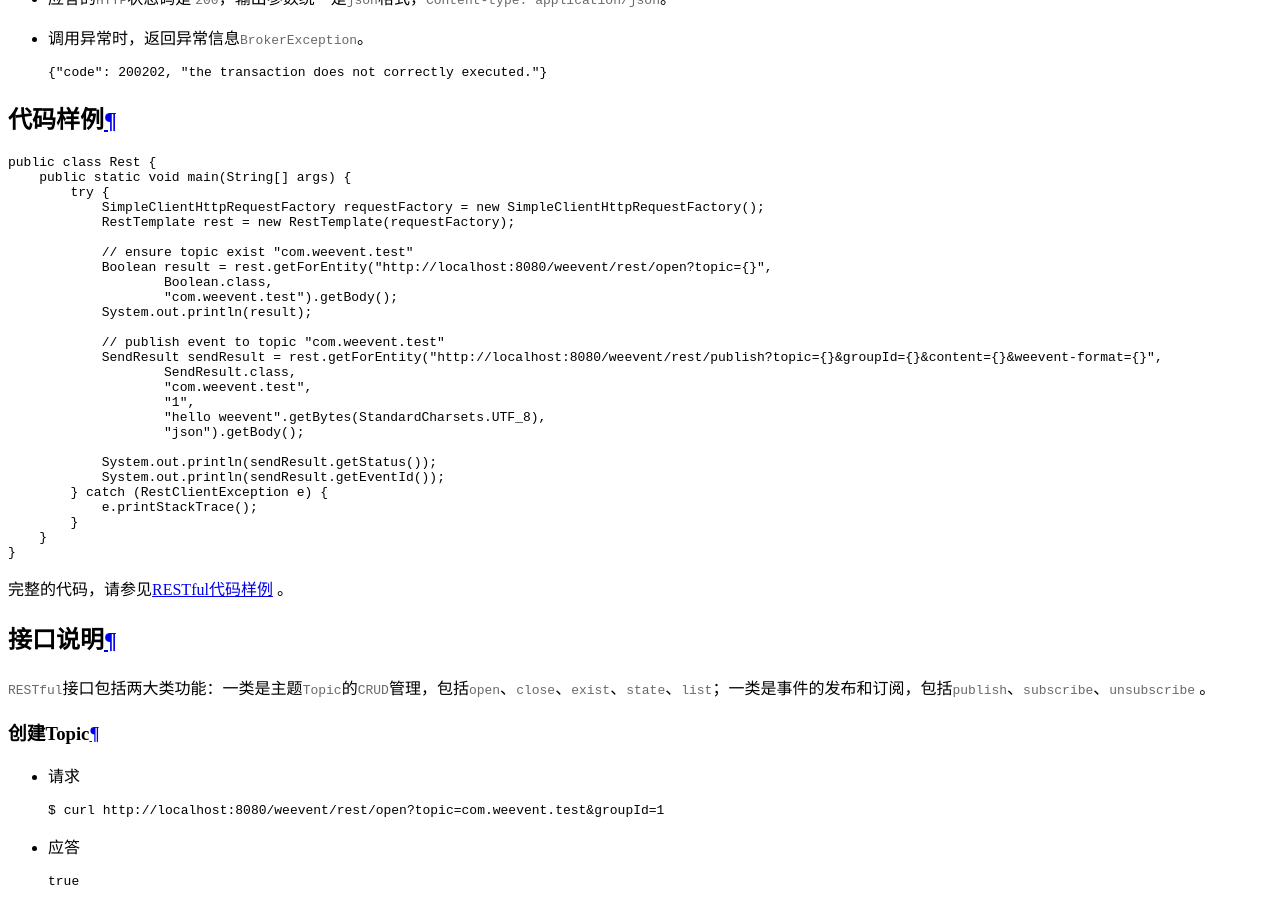
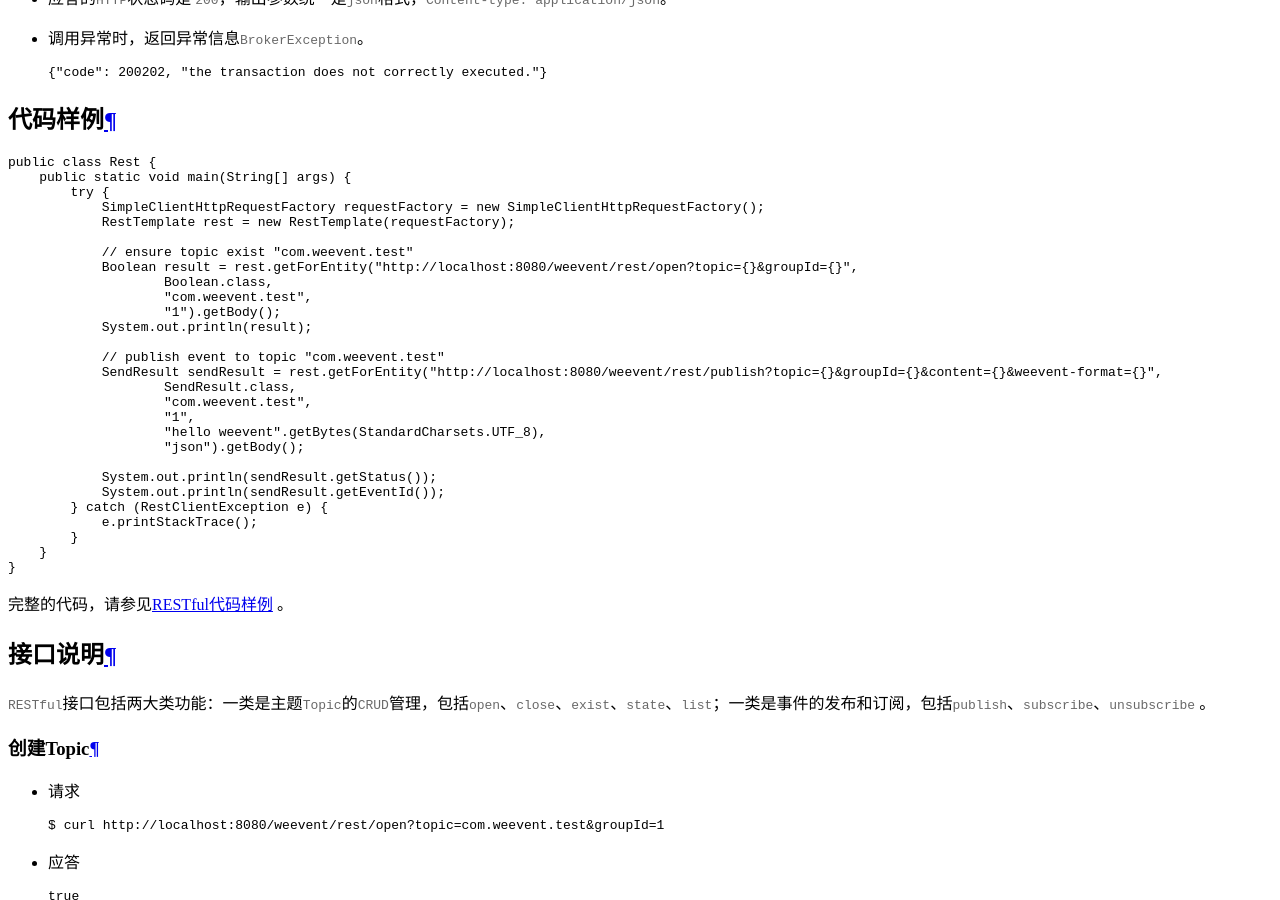
Before and after one commit to WeBankBlockchain/WeEvent-docs, a Sphinx documentation site: the page built from docs/protocal/restful.md, in a window 1280 px wide and 900 px high, scrolled down 1074 px. Built offline with Sphinx 7.4.7 and the Read the Docs theme 2.0.0, drawn with Linux system fonts in a browser that asks for light colours.

Commit message:
update client

```diff
--- a/docs/protocal/restful.md
+++ b/docs/protocal/restful.md
@@ -25,9 +25,10 @@ public class Rest {
             RestTemplate rest = new RestTemplate(requestFactory);
 
             // ensure topic exist "com.weevent.test"
-            Boolean result = rest.getForEntity("http://localhost:8080/weevent/rest/open?topic={}",
+            Boolean result = rest.getForEntity("http://localhost:8080/weevent/rest/open?topic={}&groupId={}",
                     Boolean.class,
-                    "com.weevent.test").getBody();
+                    "com.weevent.test",
+                    "1").getBody();
             System.out.println(result);
 
             // publish event to topic "com.weevent.test"
```
Also changed, not shown: docs/install/quickinstall.md (+1 -1 lines), docs/protocal/jsonrpc.md (+2 -4 lines).
